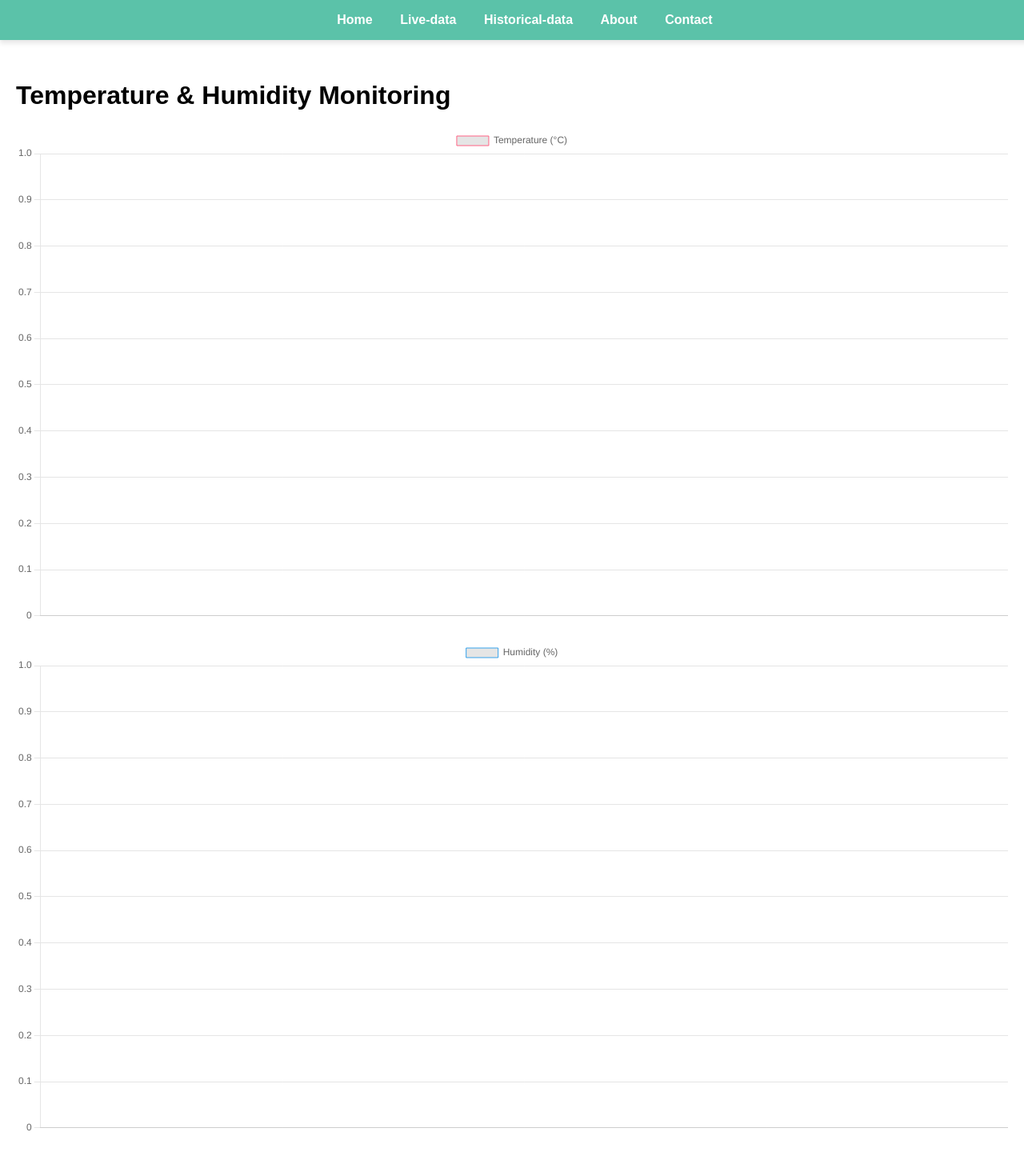
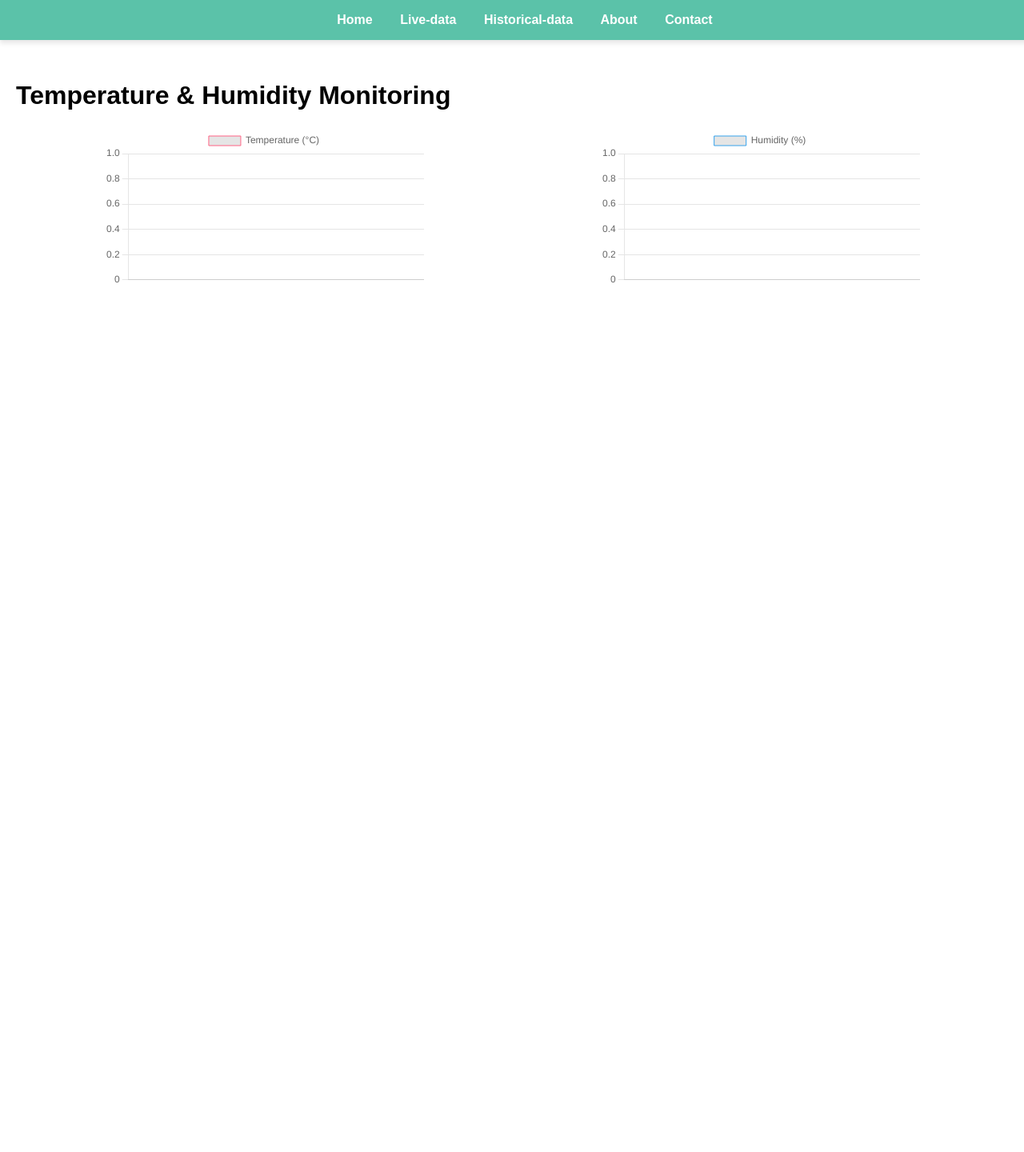
Before and after one commit to Justin222993/CuzFelixWantedIt, a Flask app: page /historical-data in a window 1280 px wide. Shown: the whole page at 80% size. After the commit the page ends 354 px from the top, so only its background shows below. Run offline with Flask 3, Linux system fonts and the light colour scheme.

Commit message:
wwwWWDAWDKUABJFwawWADWA

```diff
--- a/CuzFelixWantedIt/templates/historical_data.html
+++ b/CuzFelixWantedIt/templates/historical_data.html
@@ -4,9 +4,13 @@
     <h1>Temperature & Humidity Monitoring</h1>
 
     <!-- Chart Section -->
-    <div style="display: flex; justify-content: space-around; flex-wrap: wrap; gap: 20px;">
-        <canvas id="tempChart" width="300" height="150" style="max-width: 100%;"></canvas>
-        <canvas id="humChart" width="300" height="150" style="max-width: 100%;"></canvas>
+    <div style="display: flex; justify-content: space-around;">
+        <div>
+            <canvas id="tempChart" width="400" height="200"></canvas>
+        </div>
+        <div>
+            <canvas id="humChart" width="400" height="200"></canvas>
+        </div>
     </div>
 
     <script src="https://cdn.jsdelivr.net/npm/chart.js"></script>
--- a/CuzFelixWantedIt/templates/live_data.html
+++ b/CuzFelixWantedIt/templates/live_data.html
@@ -14,6 +14,8 @@
             fetch('/sensor-data')
                 .then(response => response.json())
                 .then(data => {
+                    document.getElementById('temperature').textContent = '';
+                    document.getElementById('humidity').textContent = '';
                     document.getElementById('temperature').textContent = data.temperature || '--';
                     document.getElementById('humidity').textContent = data.humidity || '--';
                 })
```
